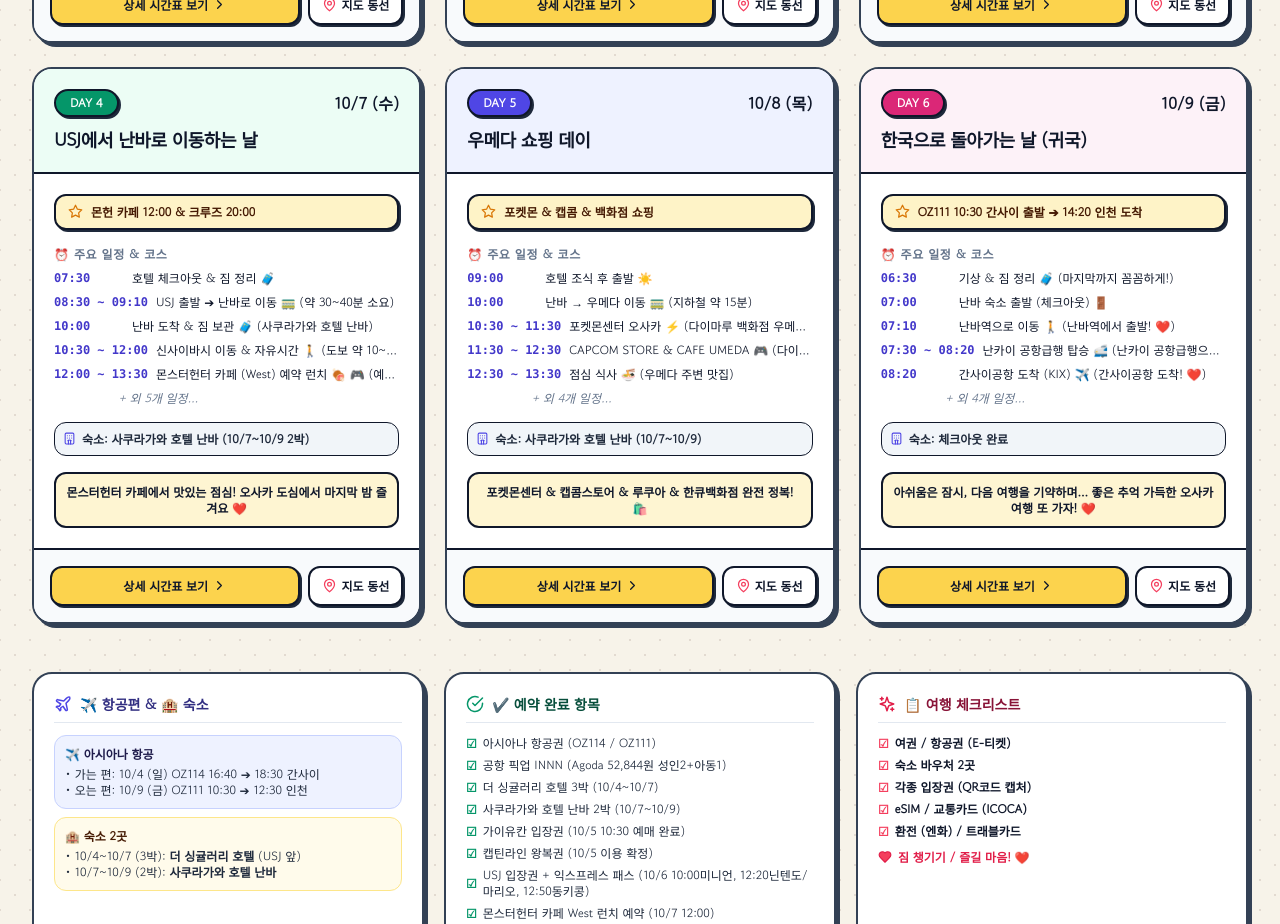
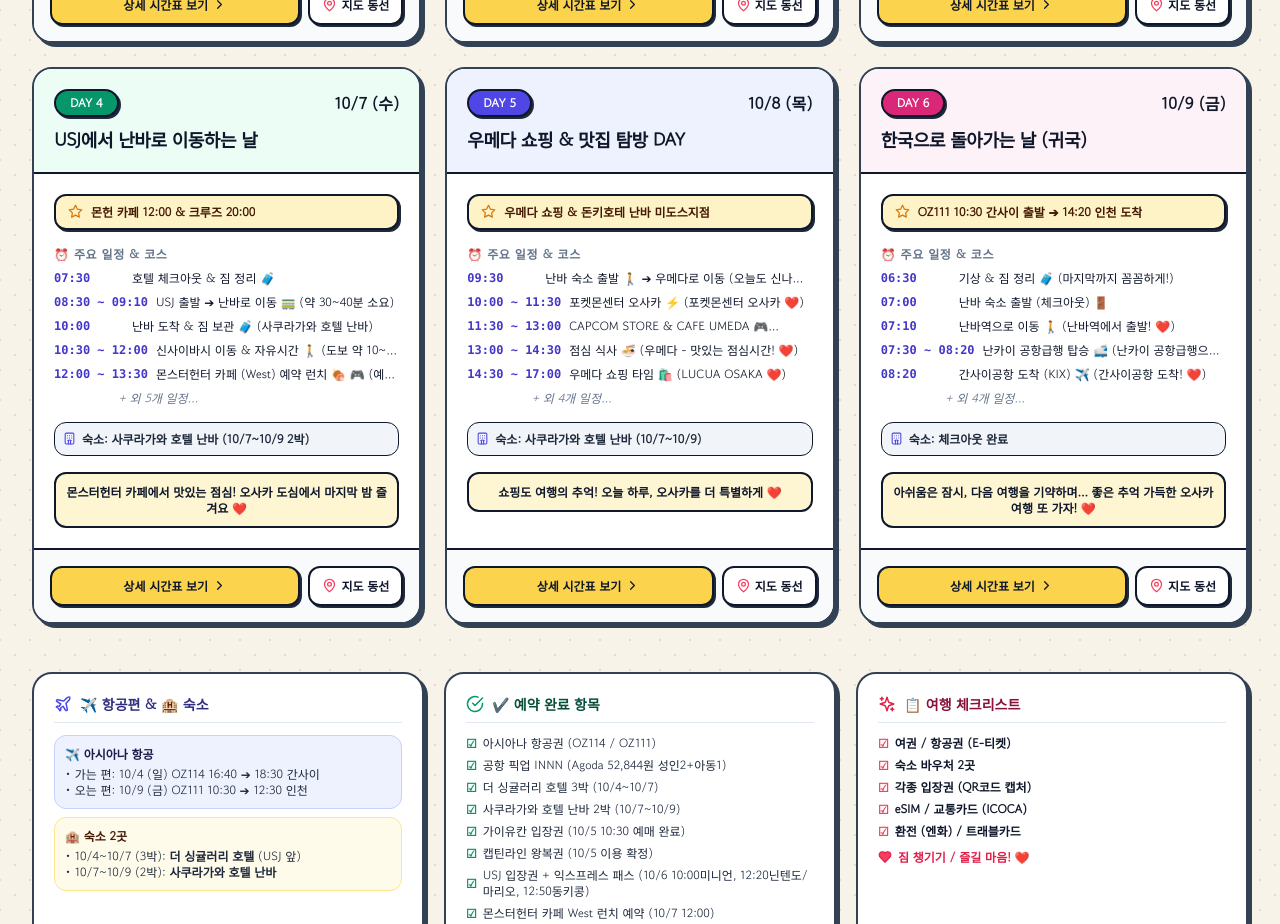
Before and after one commit to dktang-sudo/osaka-travel-plan, a React (Vite) app: page / in a window 1280 px wide. Shown: the part 1100-2024 px from the top of the page. Built offline with nearby package versions, Linux system fonts and the light colour scheme.

Commit message:
feat: Fully synchronize DAY 5 (10/8 목) schedule with new detailed poster image (Pokemon Center, Capcom Store, Umeda Shopping, Umeda Sky Building cafe, Don Quijote Namba Midosuji, checklist, tips)

```diff
--- a/src/components/TipsAndChecklist.tsx
+++ b/src/components/TipsAndChecklist.tsx
@@ -102,13 +102,13 @@ export const TipsAndChecklist: React.FC = () => {
         <div className="paper-card p-6 bg-pink-100/90 border-2 border-slate-900 shadow-[4px_4px_0px_#1e293b]">
           <div className="flex items-center gap-2 text-slate-900 font-extrabold text-base mb-2">
             <Percent size={20} className="text-pink-600" />
-            <span>★ 우메다 백화점 면세(Tax Free) 팁</span>
+            <span>★ 우메다 백화점 & 돈키호테 면세 팁</span>
           </div>
           <p className="text-xs text-slate-800 font-medium leading-relaxed mb-3">
-            Day 5 (10/8 목) 한큐백화점 / 다이마루 / 루쿠아에서 5,000엔 이상 구매 시 <strong>당일 여권을 지참하여 면세 카운터에서 현금 환급</strong>을 꼭 받으세요!
+            Day 5 (10/8 목) 한큐백화점/루쿠아는 <strong>당일 면세 카운터 환급</strong>, 저녁 돈키호테 난바 미도스지점은 <strong>웹 쿠폰(5%)+면세(10%) 동시 적용</strong>으로 알뜰 쇼핑하세요!
           </p>
           <span className="bg-white text-slate-900 text-[11px] px-2.5 py-1 rounded-md font-extrabold border-2 border-slate-900 shadow-[1px_1px_0px_#1e293b]">
-            여권 지참 + 당일 영수증 환급
+            여권 필수 + 돈키호테 웹 쿠폰
           </span>
         </div>
 
--- a/src/data/itineraryData.ts
+++ b/src/data/itineraryData.ts
@@ -1251,75 +1251,66 @@ export const ITINERARY_DATA: DayItinerary[] = [
   },
 
   // =========================================================================
-  // DAY 5 (10/8 목): 우메다 쇼핑 데이 [포켓몬센터 & 캡콤스토어 & 루쿠아 & 한큐백화점 완전 정복! 🛍️]
+  // DAY 5 (10/8 목): 우메다 쇼핑 & 맛집 탐방 DAY [쇼핑도 여행의 추억! 오늘 하루, 오사카를 더 특별하게 ❤️]
   // =========================================================================
   {
     dayNumber: 5,
     dateStr: "10/8",
     dayOfWeek: "목",
-    title: "우메다 쇼핑 데이",
-    tagline: "포켓몬센터 & 캡콤스토어 & 루쿠아 & 한큐백화점 완전 정복! 🛍️",
+    title: "우메다 쇼핑 & 맛집 탐방 DAY",
+    tagline: "쇼핑도 여행의 추억! 오늘 하루, 오사카를 더 특별하게 ❤️",
     hotelInfo: "사쿠라가와 호텔 난바 (10/7~10/9)",
     themeColor: "#F97316",
     gradient: "from-orange-500 to-amber-600",
     badge: {
-      text: "포켓몬 & 캡콤 & 백화점 쇼핑",
+      text: "우메다 쇼핑 & 돈키호테 난바 미도스지점",
       type: "highlight"
     },
     summaryItems: [
-      "09:00 호텔 조식 후 출발",
-      "10:00 우메다 이동 (지하철 미도스지선 15분)",
-      "10:30 포켓몬센터 오사카 (다이마루 13F)",
-      "11:30 CAPCOM STORE & CAFE UMEDA (다이마루 13F)",
-      "12:30 점심 식사 (우메다 주변 맛집)",
-      "13:30 우메다 쇼핑 타임 (LUCUA, 그랜드프론트, 한큐)",
-      "16:30 카페 타임 & 휴식",
-      "17:00 저녁 식사 (우메다 맛집)",
-      "19:00 이후 난바 복귀 (자유시간) & 호텔 휴식"
-    ],
-    dayRouteQuery: "Sakuragawa+Hotel+Nanba+to+Daimaru+Umeda+to+LUCUA+Osaka+to+Hankyu+Umeda",
+      "09:30 난바 숙소 출발 (지하철 약 10~15분)",
+      "10:00 포켓몬센터 오사카 (굿즈 & 포토존)",
+      "11:30 CAPCOM STORE & CAFE UMEDA (몬헌 굿즈)",
+      "13:00 점심 식사 (우메다 맛집 - 스시, 라멘, 카츠)",
+      "14:30 우메다 쇼핑 타임 (루쿠아, 그랜드프론트, 한큐/한신)",
+      "17:00 카페 & 휴식 (스카이빌딩 또는 쇼핑몰 카페)",
+      "18:30 저녁 식사 (우메다 또는 난바 맛집)",
+      "20:00 돈키호테 난바 미도스지점 (필수 쇼핑)",
+      "21:30 난바 숙소 복귀 & 짐정리"
+    ],
+    dayRouteQuery: "Sakuragawa+Hotel+Nanba+to+Pokemon+Center+Osaka+to+LUCUA+Osaka+to+Hankyu+Umeda+to+Don+Quijote+Namba",
     googleEmbedMapUrl: "https://maps.google.com/maps?q=Daimaru+Umeda+Osaka&t=&z=15&ie=UTF8&iwloc=&output=embed",
     schedule: [
       {
         id: "d5-1",
-        time: "09:00",
-        title: "호텔 조식 후 출발 ☀️",
-        category: "hotel",
-        icon: "Sun",
-        location: "사쿠라가와 호텔 난바",
-        coordinates: { lat: 34.666, lng: 135.492 },
-        description: "상쾌하게 기상 후 든든하게 아침 식사를 마치고 우메다로 출발",
-        recommendations: ["여권(면세 쇼핑 필수) 및 에코백 챙기기"],
-        precautions: ["신용카드 및 엔화 현금 확인"]
-      },
-      {
-        id: "d5-2",
-        time: "10:00",
-        title: "난바 → 우메다 이동 🚃 (지하철 약 15분)",
+        time: "09:30",
+        title: "난바 숙소 출발 🚶 ➔ 우메다로 이동 (오늘도 신나는 하루 출발! ❤️)",
         category: "transport",
         icon: "Subway",
-        location: "오사카 메트로 미도스지선 난바역 ➔ 우메다역",
+        location: "사쿠라가와 호텔 난바 ➔ 우메다역",
         coordinates: { lat: 34.7025, lng: 135.496 },
         googleMapsUrl: "https://www.google.com/maps/search/?api=1&query=Umeda+Station+Osaka",
-        description: "빨간색 미도스지선 지하철로 환승 없이 4정거장(약 10분) 이동",
-        recommendations: ["ICOCA 교통카드 터치"],
-        precautions: ["우메다역 하차 후 '다이마루 백화점 / JR 오사카역' 방향 출구 확인"]
-      },
-      {
-        id: "d5-3",
-        time: "10:30 ~ 11:30",
-        title: "포켓몬센터 오사카 ⚡ (다이마루 백화점 우메다점 13층)",
+        description: "난바에서 우메다로 이동 (오사카 메트로 미도스지선 지하철 약 10~15분)",
+        recommendations: [
+          "여권(면세 쇼핑 필수) 및 에코백 챙기기",
+          "ICOCA 교통카드 터치"
+        ],
+        precautions: ["우메다역 하차 후 다이마루 / JR 오사카역 방면 출구 확인"]
+      },
+      {
+        id: "d5-2",
+        time: "10:00 ~ 11:30",
+        title: "포켓몬센터 오사카 ⚡ (포켓몬센터 오사카 ❤️)",
         category: "shopping",
         icon: "Gamepad2",
-        location: "DAIMARU Umeda 13층 포켓몬센터",
+        location: "포켓몬센터 오사카 (그랜드 프론트 남관 / 다이마루 우메다 13F)",
         coordinates: { lat: 34.7018, lng: 135.4975 },
-        googleMapsUrl: "https://www.google.com/maps/search/?api=1&query=Pokemon+Center+Osaka+Daimaru+Umeda",
-        description: "서일본 최대 규모 포켓몬센터! 대형 전설의 포켓몬 조형물과 오사카 한정판 굿즈 쇼핑",
-        recommendations: [
-          "오사카 한정 피카츄 인형 및 카드 게임, 학용품 굿즈 구매",
-          "가챠(캡슐 토이) 머신 뽑기 체험"
-        ],
-        precautions: ["다이마루 백화점 13층에 캡콤 스토어와 함께 위치해 이동 편리"],
+        googleMapsUrl: "https://www.google.com/maps/search/?api=1&query=Pokemon+Center+Osaka",
+        description: "포켓몬 굿즈 쇼핑, 대형 피카츄 포토존 & 오사카 한정 상품 구경! (인기 굿즈는 오전 방문 추천)",
+        recommendations: [
+          "오사카 한정판 피카츄 인형 및 카드 게임, 학용품 굿즈 구매",
+          "대형 포켓몬 조형물 앞에서 가족사진 촬영"
+        ],
+        precautions: ["매장 내 계산 줄 대기 시간 고려"],
         vocabCategories: [
           {
             categoryName: "⚡ 포켓몬센터 & 캐릭터 쇼핑",
@@ -1337,20 +1328,20 @@ export const ITINERARY_DATA: DayItinerary[] = [
         ]
       },
       {
-        id: "d5-4",
-        time: "11:30 ~ 12:30",
-        title: "CAPCOM STORE & CAFE UMEDA 🎮 (다이마루 13층)",
+        id: "d5-3",
+        time: "11:30 ~ 13:00",
+        title: "CAPCOM STORE & CAFE UMEDA 🎮 (CAPCOM STORE & CAFE UMEDA ❤️)",
         category: "shopping",
         icon: "Swords",
-        location: "DAIMARU Umeda 13층 CAPCOM STORE",
+        location: "CAPCOM STORE & CAFE UMEDA (다이마루 13F)",
         coordinates: { lat: 34.7018, lng: 135.4975 },
         googleMapsUrl: "https://www.google.com/maps/search/?api=1&query=CAPCOM+STORE+UMEDA",
-        description: "포켓몬센터 바로 옆! 몬스터헌터, 바이오하자드, 스트리트파이터 공식 캡콤 직영 스토어",
-        recommendations: [
-          "몬스터헌터 대형 피규어 및 아이루/가루크 봉제인형 구경",
-          "캡콤 한정 굿즈 및 티셔츠 쇼핑"
-        ],
-        precautions: ["인기 한정판 굿즈 품절 여부 체크"],
+        description: "몬스터헌터 등 게임 굿즈 쇼핑, CAPCOM 카페 구경, 한정 상품 & 콜라보 굿즈!",
+        recommendations: [
+          "몬스터헌터 대형 피규어 및 아이루 봉제인형 구경",
+          "스트리트파이터, 바이오하자드 한정 굿즈 쇼핑"
+        ],
+        precautions: ["인기 한정 굿즈 품절 여부 체크"],
         vocabCategories: [
           {
             categoryName: "🎮 캡콤 스토어 쇼핑",
@@ -1368,38 +1359,35 @@ export const ITINERARY_DATA: DayItinerary[] = [
         ]
       },
       {
-        id: "d5-5",
-        time: "12:30 ~ 13:30",
-        title: "점심 식사 🍜 (우메다 주변 맛집)",
+        id: "d5-4",
+        time: "13:00 ~ 14:30",
+        title: "점심 식사 🍜 (우메다 - 맛있는 점심시간! ❤️)",
         category: "food",
         icon: "Utensils",
-        location: "다이마루 16층 식당가 또는 LUCUA 지하 다이닝",
+        location: "우메다 지역 맛집 (루쿠아 지하 바르치카 또는 다이마루 16층 식당가)",
         coordinates: { lat: 34.7025, lng: 135.496 },
-        description: "우메다 백화점 식당가에서 맛있는 돈카츠, 텐동 또는 스시 런치",
-        recommendations: [
-          "루쿠아 지하 바르치카(Barchica): 유명 라멘/함바그 맛집",
-          "다이마루 16층 우마이모노 플라자: 깔끔한 일식 정식"
-        ],
-        precautions: ["13:30부터 본격적인 쇼핑 타임 진행"]
-      },
-      {
-        id: "d5-6",
-        time: "13:30 ~ 16:30",
-        title: "우메다 쇼핑 타임 🛍️ (LUCUA / 그랜드 프론트 / 한큐백화점)",
+        description: "우메다 지역 맛집에서 맛있는 식사 (스시, 라멘, 카츠 등, 현장 분위기에 맞춰 선택)",
+        recommendations: [
+          "루쿠아 지하 바르치카 라멘/함바그 맛집",
+          "다이마루 16층 일식 정식 또는 돈카츠"
+        ],
+        precautions: ["14:30부터 본격적인 쇼핑 타임 시작"]
+      },
+      {
+        id: "d5-5",
+        time: "14:30 ~ 17:00",
+        title: "우메다 쇼핑 타임 🛍️ (LUCUA OSAKA ❤️)",
         category: "shopping",
         icon: "ShoppingBag",
-        location: "LUCUA osaka & GRAND FRONT OSAKA & 한큐백화점 본점",
+        location: "LUCUA / GRAND FRONT OSAKA / 한큐백화점 / 한신백화점",
         coordinates: { lat: 34.7035, lng: 135.498 },
         googleMapsUrl: "https://www.google.com/maps/search/?api=1&query=LUCUA+osaka",
-        description: "오사카 최대 쇼핑 메카 우메다의 핵심 백화점과 쇼핑몰 집중 쇼핑",
-        recommendations: [
-          "한큐백화점 본점: 지하 디저트 매장(바토ンド르 고급 포키, 슈가버터샌드) & 1층 명품 손수건",
-          "LUCUA & LUCUA 1100: 트렌디한 패션, 잡화, 캐릭터 숍",
-          "그랜드 프론트 오사카: 넓고 쾌적한 라이프스타일 숍 및 키즈 매장"
-        ],
-        precautions: [
-          "★ 5,000엔 이상 구매 시 백화점 면세(Tax Free) 카운터에서 당일 환급 필수! (여권 제시)"
-        ],
+        description: "우메다 핵심 쇼핑 스팟 완전 정복!\n• LUCUA / LUCUA 1100 (JR 오사카역 직결 트렌디 쇼핑)\n• GRAND FRONT OSAKA (다양한 브랜드, 라이프스타일)\n• 한큐백화점 (패션, 화장품, 식품 등)\n• 한신백화점 (식품관, 디저트, 기념품)\n• 의류, 잡화, 스포츠 브랜드 쇼핑",
+        recommendations: [
+          "한큐백화점 지하 고급 디저트 및 1층 손수건 쇼핑",
+          "5,000엔 이상 구매 시 백화점 면세(Tax Free) 카운터에서 당일 즉시 환급!"
+        ],
+        precautions: ["면세 혜택을 위해 여권 원본 반드시 지참"],
         vocabCategories: [
           {
             categoryName: "🛍️ 백화점 면세 & 쇼핑",
@@ -1417,51 +1405,75 @@ export const ITINERARY_DATA: DayItinerary[] = [
         ]
       },
       {
-        id: "d5-7",
-        time: "16:30 ~ 17:00",
-        title: "카페 타임 & 휴식 ☕ 🍰",
+        id: "d5-6",
+        time: "17:00 ~ 18:30",
+        title: "카페 & 휴식 ☕ 🍰 (우메다 스카이 빌딩 & 쇼핑몰 카페)",
         category: "food",
         icon: "Coffee",
-        location: "우메다 그랜드 프론트 / 루쿠아 카페",
-        coordinates: { lat: 34.7035, lng: 135.498 },
-        description: "쇼핑 후 달콤한 팬케이크, 파르페 또는 커피를 마시며 다리 휴식",
-        recommendations: ["하브스(HARBS) 밀크 크레이프 케이크 또는 스타벅스 리저브"],
-        precautions: ["저녁 식사 전 30분간 체력 충전"]
-      },
-      {
-        id: "d5-8",
-        time: "17:00 ~ 19:00",
-        title: "저녁 식사 🥩 (우메다 맛집)",
+        location: "우메다 스카이빌딩 주변 또는 쇼핑몰 내 카페",
+        coordinates: { lat: 34.7055, lng: 135.4905 },
+        googleMapsUrl: "https://www.google.com/maps/search/?api=1&query=Umeda+Sky+Building",
+        description: "우메다 스카이빌딩 주변 카페 또는 쇼핑몰 내 카페에서 휴식, 잠시 여유로운 티타임",
+        recommendations: ["달콤한 디저트와 커피로 다리 피로 충전"],
+        precautions: ["저녁 식사 전 30분간 휴식"]
+      },
+      {
+        id: "d5-7",
+        time: "18:30 ~ 20:00",
+        title: "저녁 식사 🥩 (맛있는 저녁타임! ❤️ 오사카의 밤도 즐겨요)",
         category: "food",
         icon: "Utensils",
-        location: "우메다 식당가 또는 한큐 32번가",
-        coordinates: { lat: 34.7025, lng: 135.496 },
-        description: "오사카 마지막 밤을 기념하는 우메다 최고급 와규 야키니쿠 또는 스키야키 저녁 식사",
-        recommendations: ["시원한 생맥주와 함께 가족 여행 완주 축하 건배!"],
-        precautions: ["19:00 이후 숙소 난바로 복귀"]
+        location: "우메다 또는 난바 식당가",
+        coordinates: { lat: 34.6687, lng: 135.5013 },
+        description: "우메다 또는 난바로 이동하여 맛있는 저녁 식사, 현지 분위기 즐기기 (야키니쿠, 스키야키 등)",
+        recommendations: ["가족과 함께 오사카 마지막 저녁 만찬"],
+        precautions: ["20:00 돈키호테 쇼핑을 위해 난바로 이동"]
+      },
+      {
+        id: "d5-8",
+        time: "20:00 ~ 21:30",
+        title: "돈키호테 난바 미도스지점 🐧 🛒 (일본 여행 필수 쇼핑!)",
+        category: "shopping",
+        icon: "ShoppingBag",
+        location: "DON QUIJOTE 난바 미도스지점 (Don Quijote Namba Midosuji)",
+        coordinates: { lat: 34.6698, lng: 135.5005 },
+        googleMapsUrl: "https://www.google.com/maps/search/?api=1&query=Don+Quijote+Namba+Midosuji",
+        description: "일본 여행 필수 쇼핑! 간식, 과자, 화장품, 의약품(동전파스, 카베진), 기념품 쇼핑 (여권 제시 면세 10% + 할인쿠폰)",
+        recommendations: [
+          "녹차 킷캣, 곤약젤리, 이치란 라멘 밀키트 구매",
+          "5,000엔 이상 면세 전용 카운터에서 결제"
+        ],
+        precautions: ["위탁 수하물로 보낼 액체류는 기내 반입 불가이므로 캐리어에 넣을 준비"]
       },
       {
         id: "d5-9",
-        time: "19:00 이후",
-        title: "난바 복귀 (자유시간) ➔ 호텔 복귀 & 짐 패킹 🧳",
+        time: "21:30",
+        title: "난바 숙소 복귀 🛌 🧳 (지하철로 난바 이동 약 10분, 오늘도 수고했어요! :)",
         category: "hotel",
         icon: "PackageCheck",
         location: "사쿠라가와 호텔 난바",
         coordinates: { lat: 34.666, lng: 135.492 },
-        description: "지하철로 난바 복귀 후 숙소에서 쇼핑한 물품 캐리어 패킹 및 내일 귀국 준비",
-        recommendations: ["액체류(화장품, 젤리류)는 반드시 위탁 수하물 캐리어에 넣기"],
-        precautions: ["내일 아침 06:30 기상 및 07:00 체크아웃 준비"]
+        description: "지하철로 난바 숙소 복귀 (약 10분), 쇼핑한 물품 캐리어 최종 패킹 및 내일 귀국 준비",
+        recommendations: [
+          "좋은 순간이 모여 행복한 여행이 된다 ❤️",
+          "내일 아침 06:30 기상 및 07:00 체크아웃 준비 완료"
+        ],
+        precautions: ["여권, 항공권 E-티켓, 지갑 최종 점검"]
       }
     ],
     checklist: [
-      { id: "c5-1", text: "여권 지참 (백화점 면세 Tax Free 필수)", isImportant: true },
-      { id: "c5-2", text: "다이마루 13층 (포켓몬센터 & 캡콤스토어)", isImportant: true },
-      { id: "c5-3", text: "쇼핑백 및 접이식 보조가방 준비" },
-      { id: "c5-4", text: "귀국 짐싸기: 액체류 위탁 수하물 패킹", isImportant: true }
+      { id: "c5-1", text: "교통카드 / 현금 (일부 매장)", isImportant: true },
+      { id: "c5-2", text: "쇼핑할 브랜드 & 리스트", isImportant: true },
+      { id: "c5-3", text: "편한 신발, 보조배터리" },
+      { id: "c5-4", text: "카메라 or 휴대폰 (사진 필수!)", isImportant: true },
+      { id: "c5-5", text: "쇼핑백(에코백) 챙기기" },
+      { id: "c5-6", text: "즐길 마음! 😊 (좋은 것들을 보고, 사고, 먹고 행복을 채우는 하루 ❤️)", isImportant: true }
     ],
     generalTips: [
-      "다이마루 백화점 우메다점 13층에 포켓몬센터와 캡콤스토어가 나란히 붙어있어 아들과 함께 캐릭터 쇼핑하기에 최고의 동선입니다.",
-      "한큐백화점과 루쿠아에서 쇼핑 후 여권을 제시하고 영수증을 모아 1층/지하 면세 카운터에서 세금을 즉시 환급받으세요."
+      "우메다는 쇼핑몰이 연결되어 있어 실내 이동으로 편리해요!",
+      "인기 굿즈는 오전 방문 추천!",
+      "면세 가능한 매장도 많으니 여권 지참!",
+      "저녁에는 난바로 돌아와 돈키호테에서 마지막 쇼핑까지!"
     ]
   },
 
```
